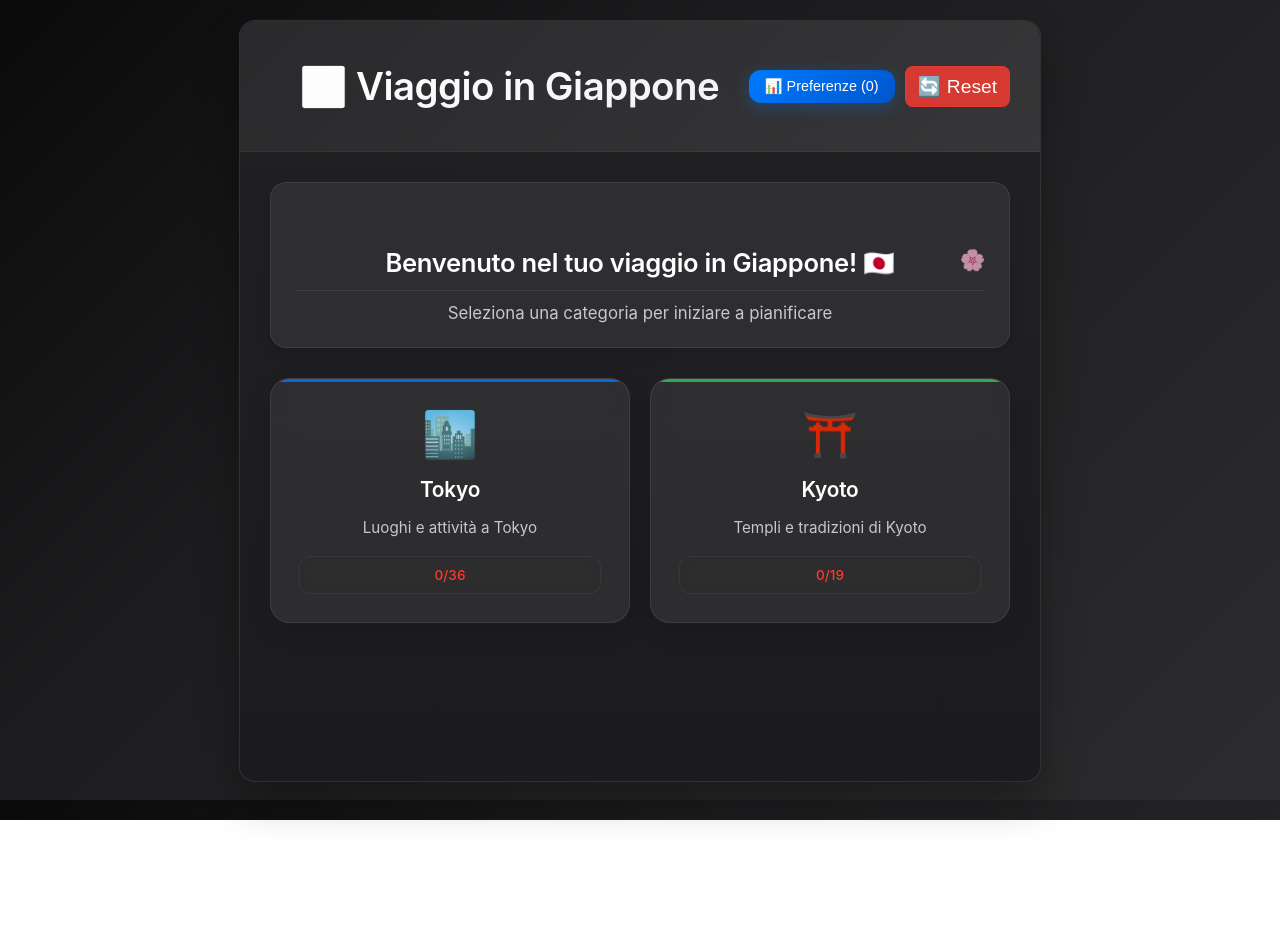
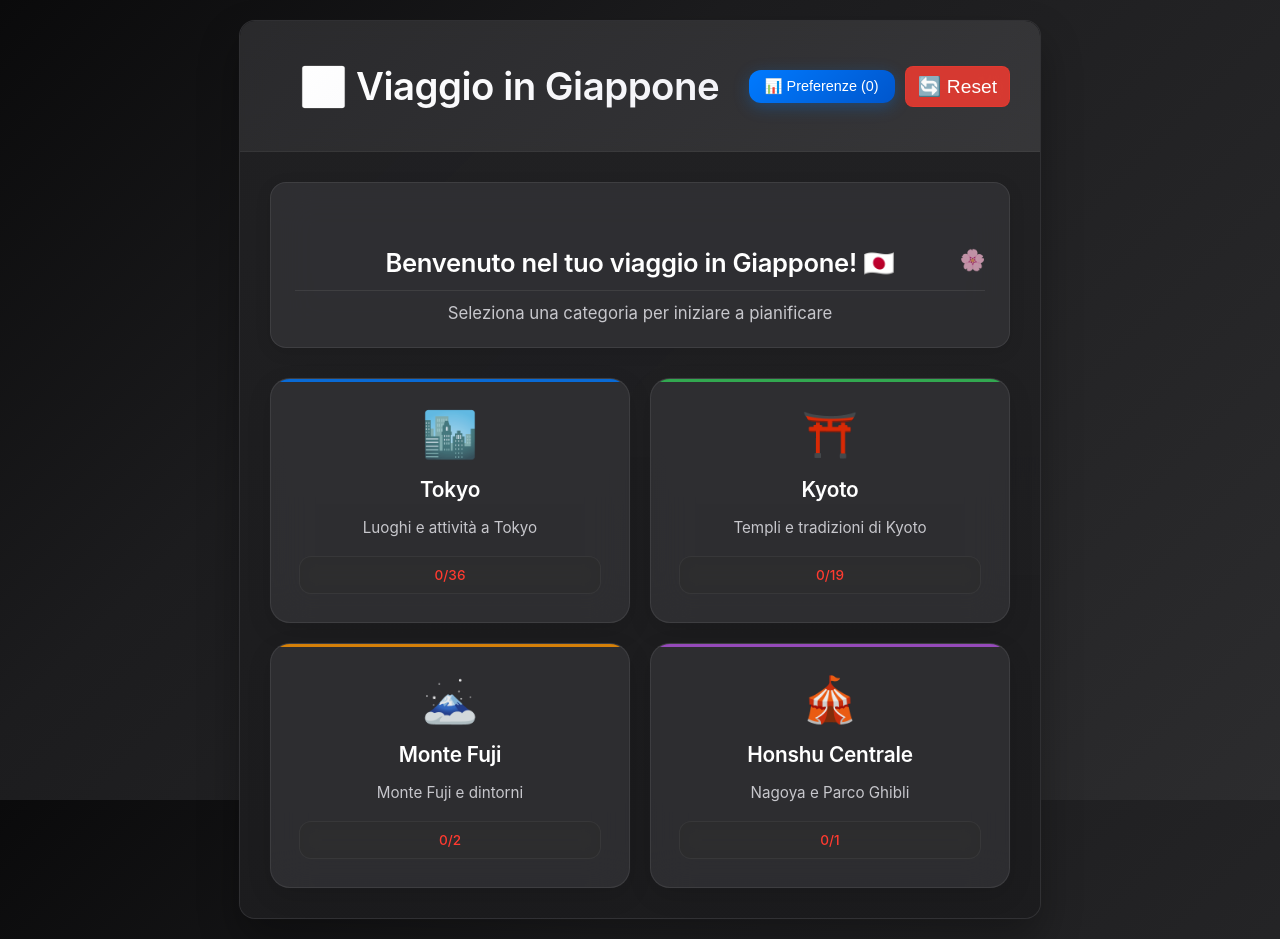
Before and after one commit to Gigi96sal/japan-trip-plan, a React (Create React App) app: page / in a window 1280 px wide. Before the commit the page ends 820 px from the top, so only its background shows below. Built offline with nearby package versions, Linux system fonts and the light colour scheme.

Commit message:
feat: Add Monte Fuji and Honshu Centrale categories to navigation and homepage

```diff
--- a/src/App.js
+++ b/src/App.js
@@ -39,7 +39,9 @@ function MobileNav({ currentPage, onPageChange }) {
   const pages = [
     { key: 'home', title: 'Menu', icon: '🏠' },
     { key: 'Tokyo', title: 'Tokyo', icon: '🏙️' },
-    { key: 'Kyōto', title: 'Kyoto', icon: '⛩️' }
+    { key: 'Kyōto', title: 'Kyoto', icon: '⛩️' },
+    { key: 'MonteFuji e Dintorni di Tokyo', title: 'Mt.Fuji', icon: '🗻' },
+    { key: 'Honshu Centrale', title: 'Honshu', icon: '🎪' }
   ];
 
   return (
@@ -110,6 +112,20 @@ function HomePage({ onPageChange, preferences }) {
       icon: '⛩️',
       description: 'Templi e tradizioni di Kyoto',
       color: '#34C759'
+    },
+    {
+      key: 'MonteFuji e Dintorni di Tokyo',
+      title: 'Monte Fuji',
+      icon: '🗻',
+      description: 'Monte Fuji e dintorni',
+      color: '#FF9500'
+    },
+    {
+      key: 'Honshu Centrale',
+      title: 'Honshu Centrale',
+      icon: '🎪',
+      description: 'Nagoya e Parco Ghibli',
+      color: '#AF52DE'
     }
   ];
 
```
